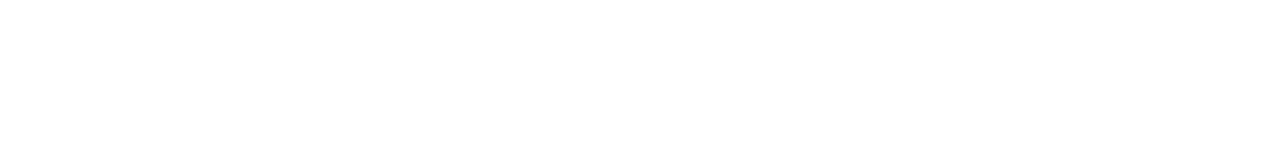
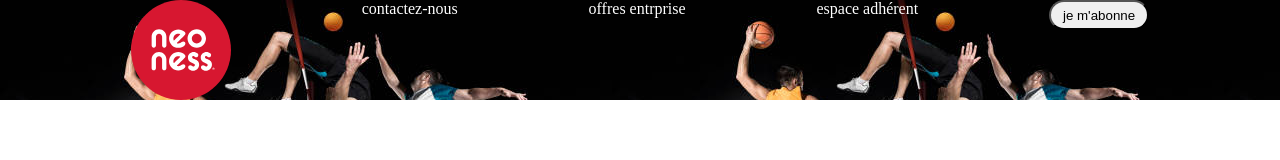
Before and after one commit to vidal-05/devoir-noter, a plain HTML site: page index.html in a window 1280 px wide. Drawn offline with Linux system fonts and the light colour scheme.

Commit message:
creation du header

```diff
--- a/index.html
+++ b/index.html
@@ -3,9 +3,19 @@
 <head>
     <meta charset="UTF-8">
     <meta name="viewport" content="width=device-width, initial-scale=1.0">
+    <link rel="stylesheet" href="style.css">
     <title>Document</title>
 </head>
 <body>
+    <header class="top-header">
+            <img class="image" src="images/neoness.svg" alt="">
+            <a href="contactez-nous">contactez-nous</a>
+            <a href="offfres entreprise">offres entrprise </a>
+            <a href="espace adhérent">espace adhérent</a>
+            <div >
+                <button class="buttons" type="button">je m'abonne </button>
+             </div>
 
+    </header>
 </body>
 </html>
--- a/style.css
+++ b/style.css
@@ -0,0 +1,29 @@
+*{
+    margin: 0;
+    padding: 0;
+    box-sizing: border-box;
+}
+
+.top-header{
+    background-image: url(/images/sport.jpg);
+    display: flex;
+    justify-content: space-evenly;
+}
+a{
+    color: white;
+    transition:all 1s;
+    cursor: pointer;
+    text-decoration: none;
+    transition: all 0.3s;
+}
+.image{
+    width: 100px;
+    height: 100px;
+}
+.buttons{
+    transition: all 0.5s ease;
+   width: 100px;
+   height: 30px;
+   border-radius: 15px;
+   cursor: pointer;
+}
```
Also changed, not shown: images/istockphoto-2153823097-612x612.jpg (added), images/neoness.svg (added), images/ocean.jpg (added), images/salle de sport.jpg (added), images/sport.jpg (added).
